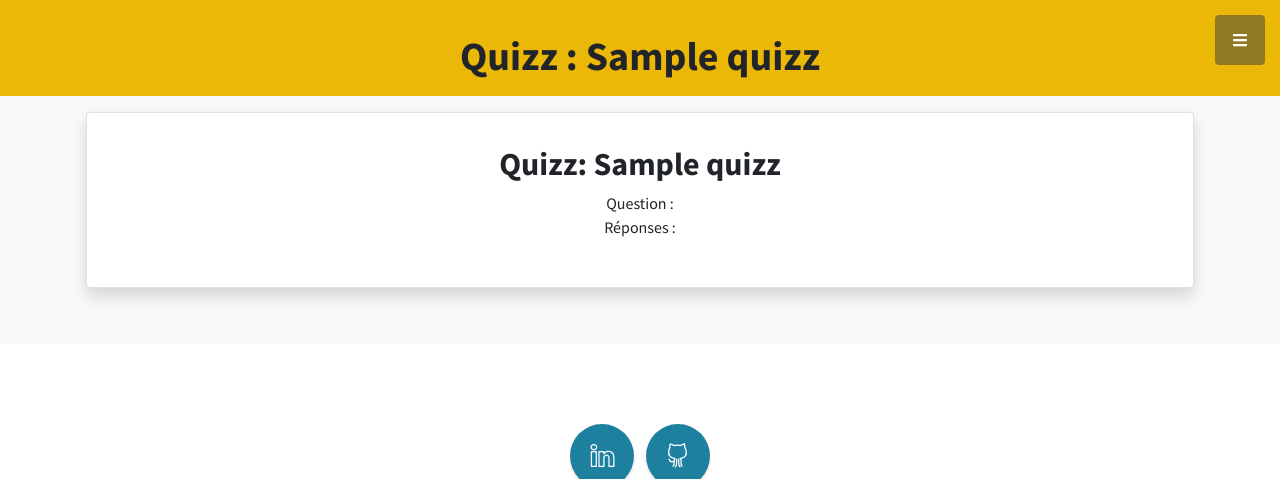
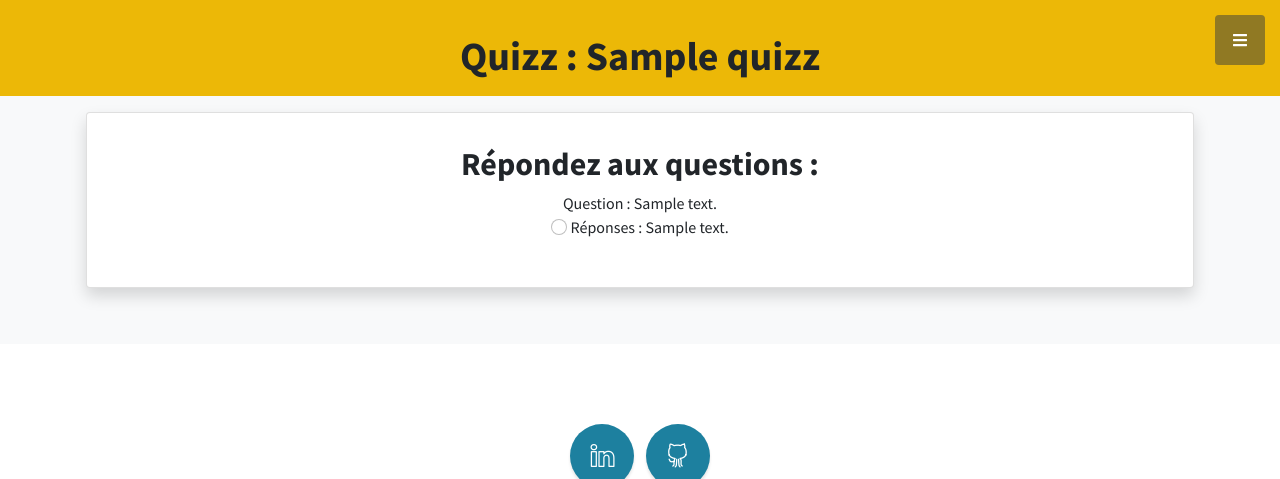
Before and after one commit to Lamia7/MovieLanguage, a Django app: page /quizz/1/ in a window 1280 px wide. Shown: the top 479 px of the page. Run offline with Django 3.2, Linux system fonts and the light colour scheme; tables that the repository leaves empty hold one stand-in row (values such as "Sample post"); some libraries are stand-ins or nearby versions.

Commit message:
🚧 feat/quizz: Display quest/answers using context data and models relationships

```diff
--- a/quizz/models.py
+++ b/quizz/models.py
@@ -58,6 +58,7 @@ class Quizz(models.Model):
     def __str__(self):
         return self.title
 
+    # TODO: delete as we use related_name
     def get_questions(self):
         return self.questions.all()
 
@@ -76,6 +77,7 @@ class Question(models.Model):
     def __str__(self):
         return self.question_content
 
+    # TODO: delete as we use related_name
     def get_answer(self):
         return self.answers.all()
 
--- a/quizz/views.py
+++ b/quizz/views.py
@@ -1,4 +1,4 @@
-from quizz.models import Quizz
+from quizz.models import Question, Quizz
 from django.shortcuts import render
 from django.views.generic import ListView, DetailView
 
@@ -31,8 +31,7 @@ class QuizzDetailView(DetailView):
     template_name = "quizz/quizz.html"
     context_object_name = "quizz"
 
-
-"""def quizz_view(request, pk):
-    quizz = Quizz.objects.get(pk=pk)
-
-    return render(request, 'quizz/quizz.html', {'obj': quizz})"""
+    def get_context_data(self, **kwargs):
+        context = super(QuizzDetailView, self).get_context_data(**kwargs)
+        context['questions'] = Question.objects.filter(quizz=self.kwargs['pk'])
+        return context
--- a/templates/quizz/quizz.html
+++ b/templates/quizz/quizz.html
@@ -17,13 +17,23 @@
         <div class="col-lg-12 col-md-12">
           <div class="card mx-1 my-3 shadow p-3 mb-5 bg-white rounded">
             <div class="card-body text-center">
-              <h2 class="text font-weight-bold">Quizz: {{ quizz.title }}</h2>
-              {% comment %} {% if quizz %} {% endcomment %}
-                {% comment %} {% for question in quizz_list %} {% endcomment %}
+              <h2 class="text font-weight-bold">Répondez aux questions :</h2>
+              {% if questions %}
+                {% for question in questions %}
               <ul class="list-unstyled">
-                <li>Question :</li>
-                <li>Réponses :</li>
+
+                <li>Question : {{ question.question_content }}</li>
+                {% for answer in question.answers.all %}
+                <ul class="list-unstyled">
+                  <li>
+                    <input type="radio" class="form-check-input" value="{{ answer }}" for="{{ answer }}">
+                    <label>Réponses : {{ answer.answer_content }}</label>
+                  </li>
+                {% endfor %}
               </ul>
+              {% endfor %}
+              {% else %} <p>pas de question</p>
+              {% endif %}
             </div>
           </div>
         </div>
```
